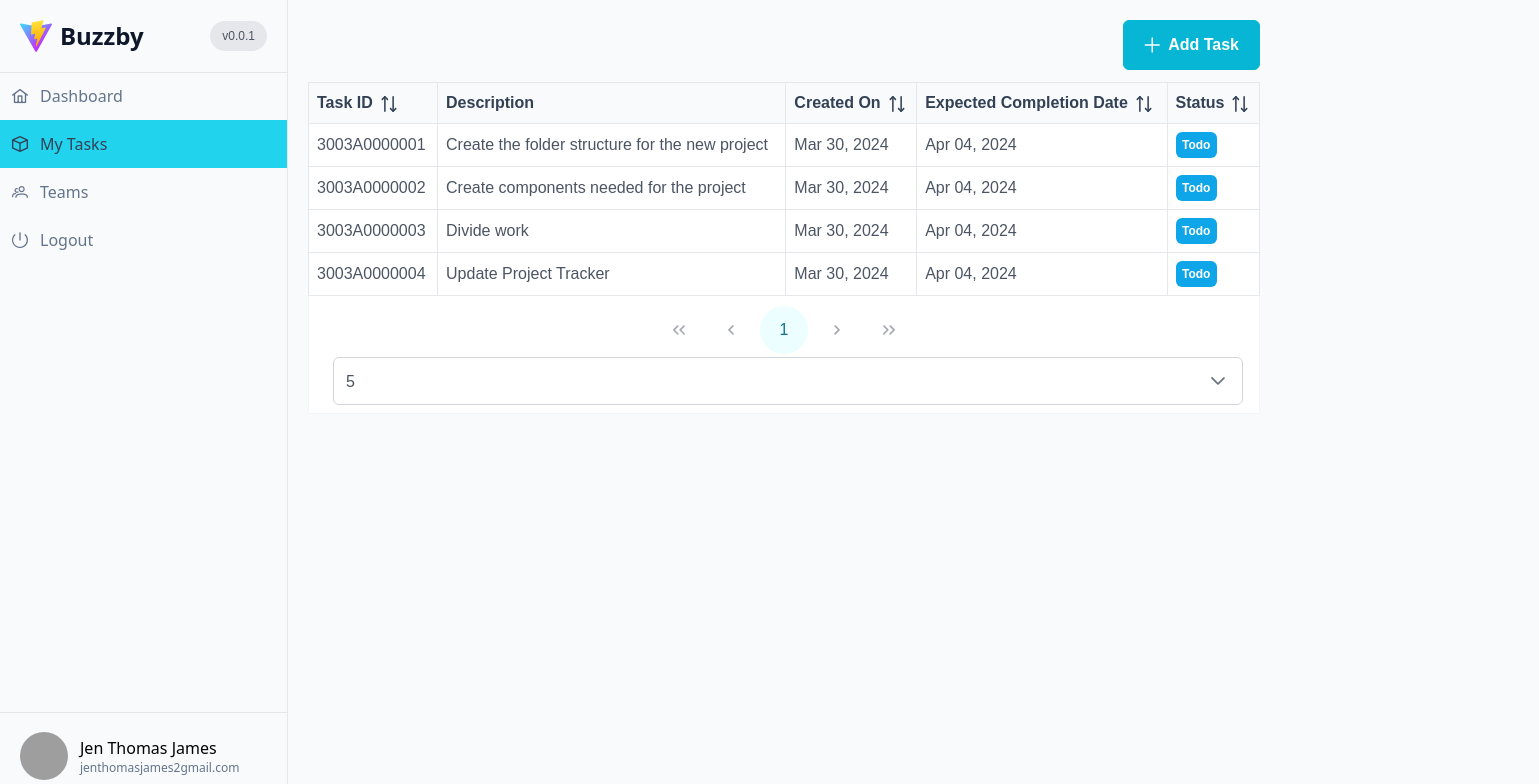
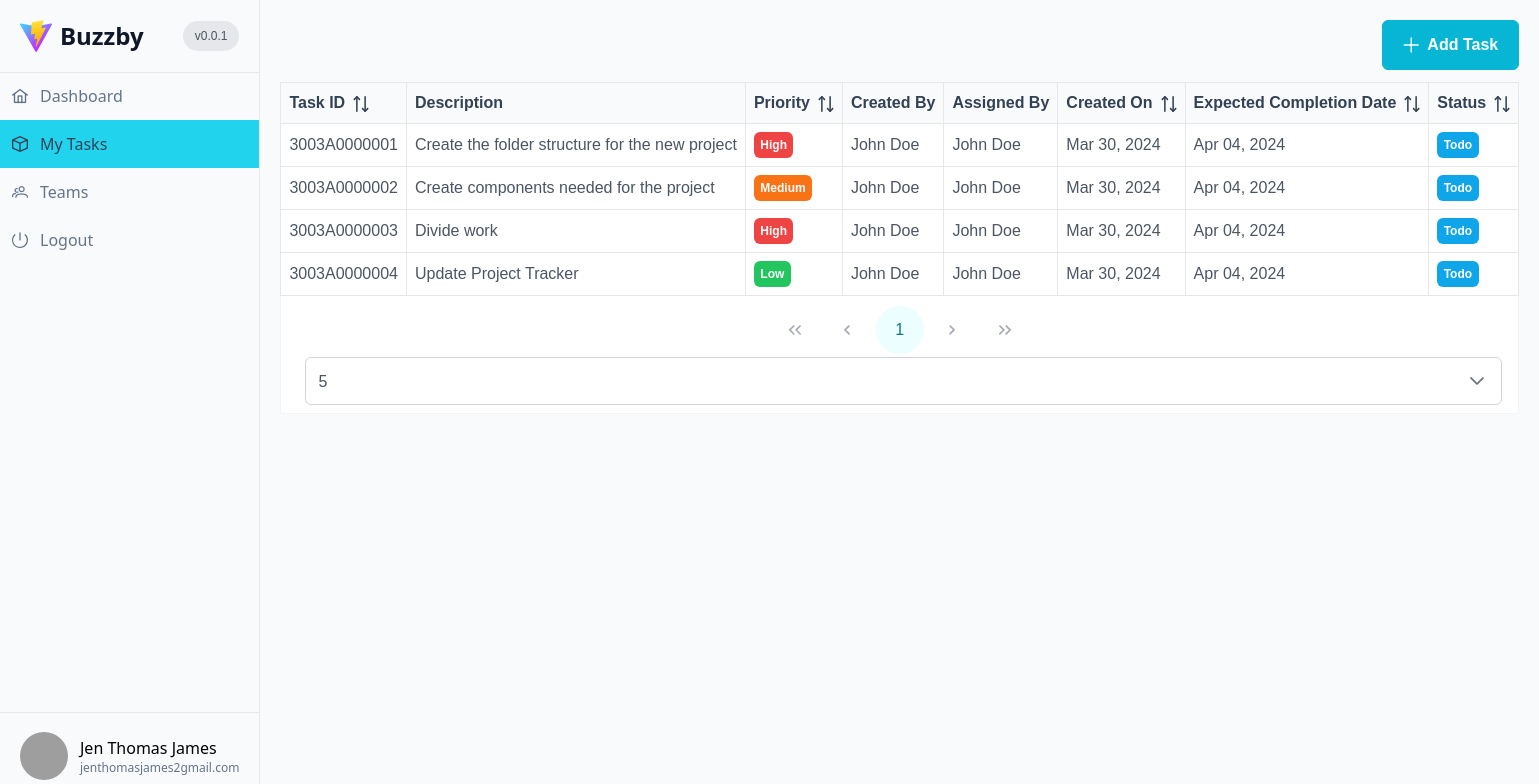
Before and after one commit to JenTJames/buzzby-client, a React (Vite) app: page /my-tasks in a window 1280 px wide. Shown: the top 784 px of the page, 1539 px wide, since content can reach past the window. Built offline with nearby package versions, Linux system fonts and the light colour scheme; grey boxes are pictures that could not be loaded; a web font is replaced by a local one.

Commit message:
Feat: Add priority field

```diff
--- a/src/pages/MyTasksPage.jsx
+++ b/src/pages/MyTasksPage.jsx
@@ -9,6 +9,7 @@ import { DataTable } from "primereact/datatable";
 const statusList = ["Todo", "In Progress", "Overdue", "Completed"];
 
 import Authorized from "../components/Authorized";
+import { useNavigate } from "react-router-dom";
 
 const TASKS = [
   {
@@ -16,12 +17,18 @@ const TASKS = [
     description: "Create the folder structure for the new project",
     status: "TODO",
     createdOn: dayjs(),
+    assignedBy: "John Doe",
+    createdBy: "John Doe",
+    priority: "HIGH",
     expectedCompletionDate: dayjs().add(5, "d"),
   },
   {
     id: "3003A0000002",
     description: "Create components needed for the project",
     status: "TODO",
+    assignedBy: "John Doe",
+    createdBy: "John Doe",
+    priority: "MEDIUM",
     createdOn: dayjs(),
     expectedCompletionDate: dayjs().add(5, "d"),
   },
@@ -29,6 +36,9 @@ const TASKS = [
     id: "3003A0000003",
     description: "Divide work",
     status: "TODO",
+    assignedBy: "John Doe",
+    createdBy: "John Doe",
+    priority: "HIGH",
     createdOn: dayjs(),
     expectedCompletionDate: dayjs().add(5, "d"),
   },
@@ -36,6 +46,9 @@ const TASKS = [
     id: "3003A0000004",
     description: "Update Project Tracker",
     status: "TODO",
+    createdBy: "John Doe",
+    assignedBy: "John Doe",
+    priority: "LOW",
     createdOn: dayjs(),
     expectedCompletionDate: dayjs().add(5, "d"),
   },
@@ -43,6 +56,8 @@ const TASKS = [
 
 const MyTasksPage = () => {
   const [tasks] = useState(TASKS);
+
+  const navigate = useNavigate();
 
   const renderDate = (date) => {
     return dayjs(date).format("MMM DD, YYYY");
@@ -63,6 +78,12 @@ const MyTasksPage = () => {
       default:
         return <Tag value="Unknown" severity="secondary" />;
     }
+  };
+
+  const renderPriority = (priority) => {
+    if (priority === "HIGH") return <Tag value="High" severity="danger" />;
+    if (priority === "MEDIUM") return <Tag value="Medium" severity="warning" />;
+    return <Tag value="Low" severity="success" />;
   };
 
   const getSeverity = (status) => {
@@ -96,11 +117,19 @@ const MyTasksPage = () => {
     rowData[field] = newValue;
   };
 
+  const openAddTaskPage = () => {
+    navigate("/my-tasks/new");
+  };
+
   return (
     <>
       <Authorized>
         <div className="self-end">
-          <Button label="Add Task" icon="pi pi-plus"></Button>
+          <Button
+            onClick={openAddTaskPage}
+            label="Add Task"
+            icon="pi pi-plus"
+          ></Button>
         </div>
         <DataTable
           showGridlines
@@ -116,6 +145,14 @@ const MyTasksPage = () => {
         >
           <Column sortable field="id" header="Task ID"></Column>
           <Column field="description" header="Description"></Column>
+          <Column
+            field="priority"
+            sortable
+            header="Priority"
+            body={({ priority }) => renderPriority(priority)}
+          ></Column>
+          <Column field="createdBy" header="Created By"></Column>
+          <Column field="assignedBy" header="Assigned By"></Column>
           <Column
             sortable
             field="createdOn"
```
